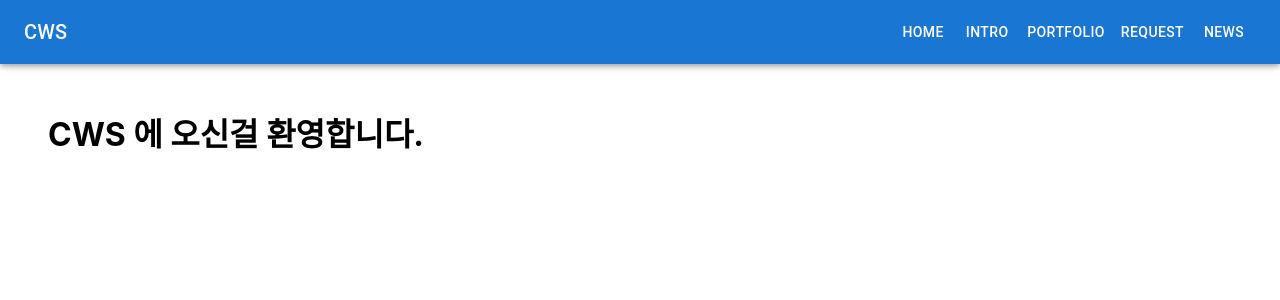
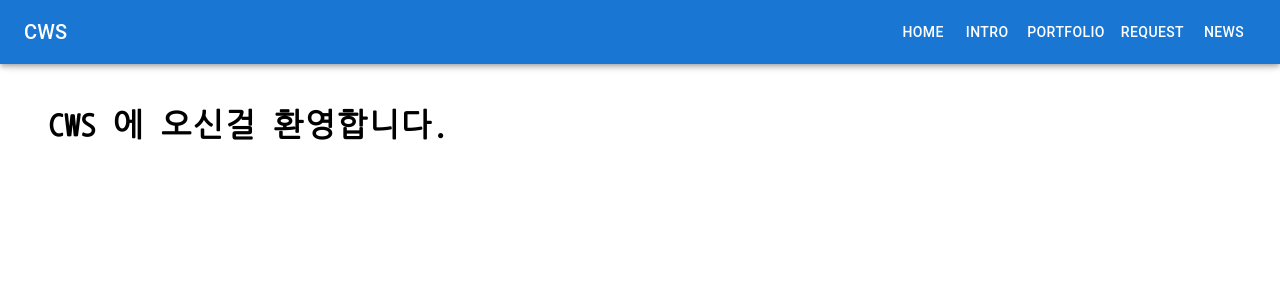
Before and after one commit to sohyuntae/CWS, a React (Create React App) app in the folder frontend/: page / in a window 1280 px wide. Shown: the top 300 px of the page. Built offline with nearby package versions, Linux system fonts and the light colour scheme.

Commit message:
폰트 추가

```diff
--- a/frontend/src/index.css
+++ b/frontend/src/index.css
@@ -1,7 +1,16 @@
+@font-face {
+  font-family: "Nanum Gothic Coding";
+  src: url("./assets/fonts/NanumGothicCoding-Regular.ttf") format("truetype");
+}
+
+html * {
+  font-family: "Nanum Gothic Coding";
+}
+
 body {
   margin: 0;
-  font-family: -apple-system, BlinkMacSystemFont, "Segoe UI", "Roboto", "Oxygen", "Ubuntu", "Cantarell", "Fira Sans",
-    "Droid Sans", "Helvetica Neue", sans-serif;
+  font-family: -apple-system, "Nanum Gothic Coding", BlinkMacSystemFont, "Segoe UI", "Roboto", "Oxygen", "Ubuntu",
+    "Cantarell", "Fira Sans", "Droid Sans", "Helvetica Neue", sans-serif;
   -webkit-font-smoothing: antialiased;
   -moz-osx-font-smoothing: grayscale;
 }
```
Also changed, not shown: frontend/src/assets/fonts/NanumGothicCoding-Regular.ttf (added).
